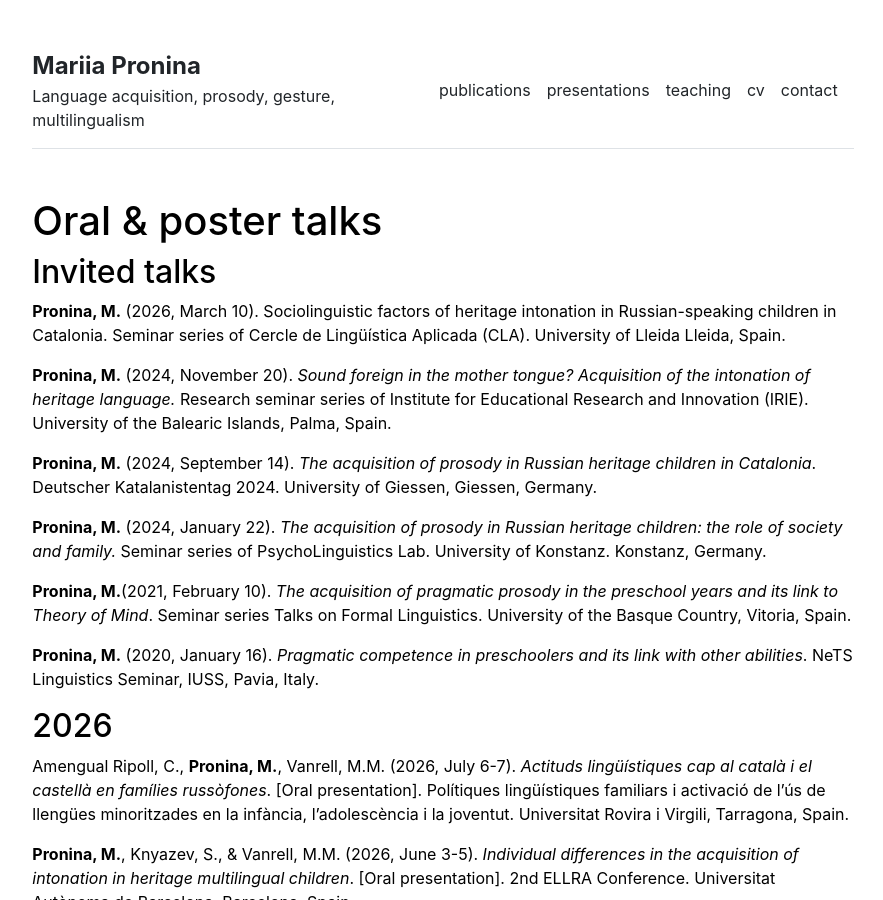
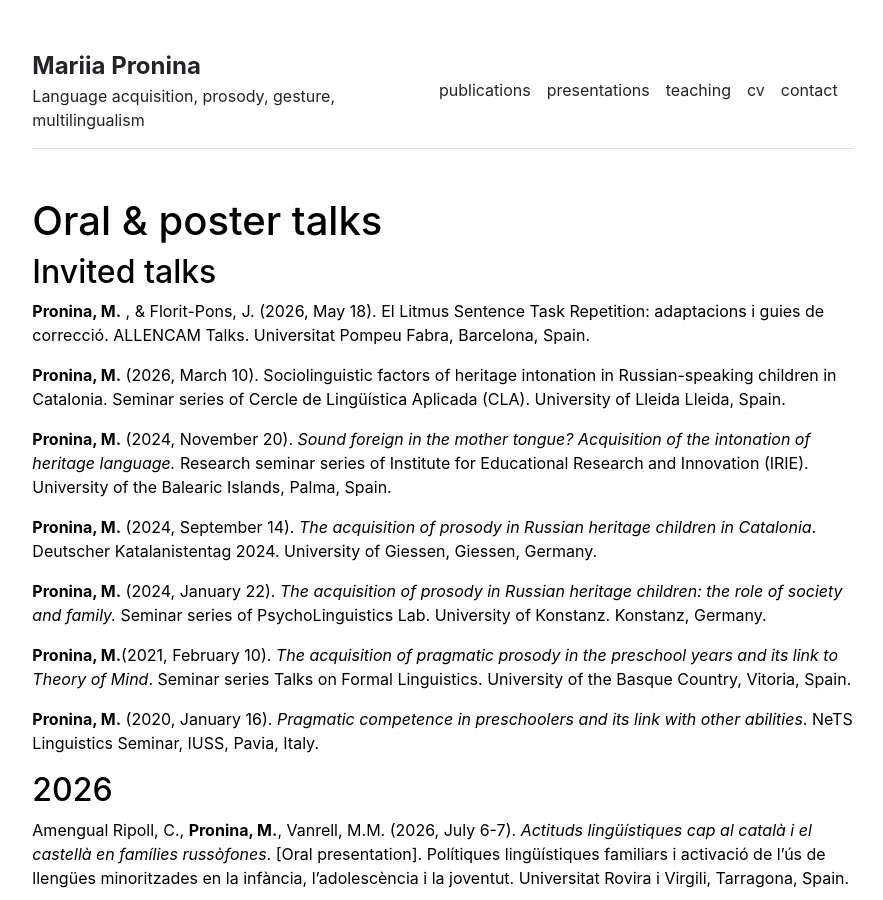
Before and after one commit to mariia-pronina/mariia-pronina.github.io, a Jekyll site: the page built from presentations.md, in a window 1280 px wide and 900 px high. Shown: the whole window, without its empty margins (197-1080 px from the left). Built offline with Jekyll 4.4.1, drawn with Linux system fonts in a browser that asks for light colours.

Commit message:
Update presentations.md

```diff
--- a/presentations.md
+++ b/presentations.md
@@ -6,6 +6,8 @@ title: "presentations"
 # Oral & poster talks
 
 ## Invited talks
+
+**Pronina, M.** , & Florit-Pons, J. (2026, May 18). El Litmus Sentence Task Repetition: adaptacions i guies de correcció. ALLENCAM Talks. Universitat Pompeu Fabra, Barcelona, Spain.
 
 **Pronina, M.** (2026, March 10). Sociolinguistic factors of heritage intonation in Russian-speaking children in Catalonia. Seminar series of Cercle de Lingüística Aplicada (CLA). University of Lleida Lleida, Spain.
 
```
